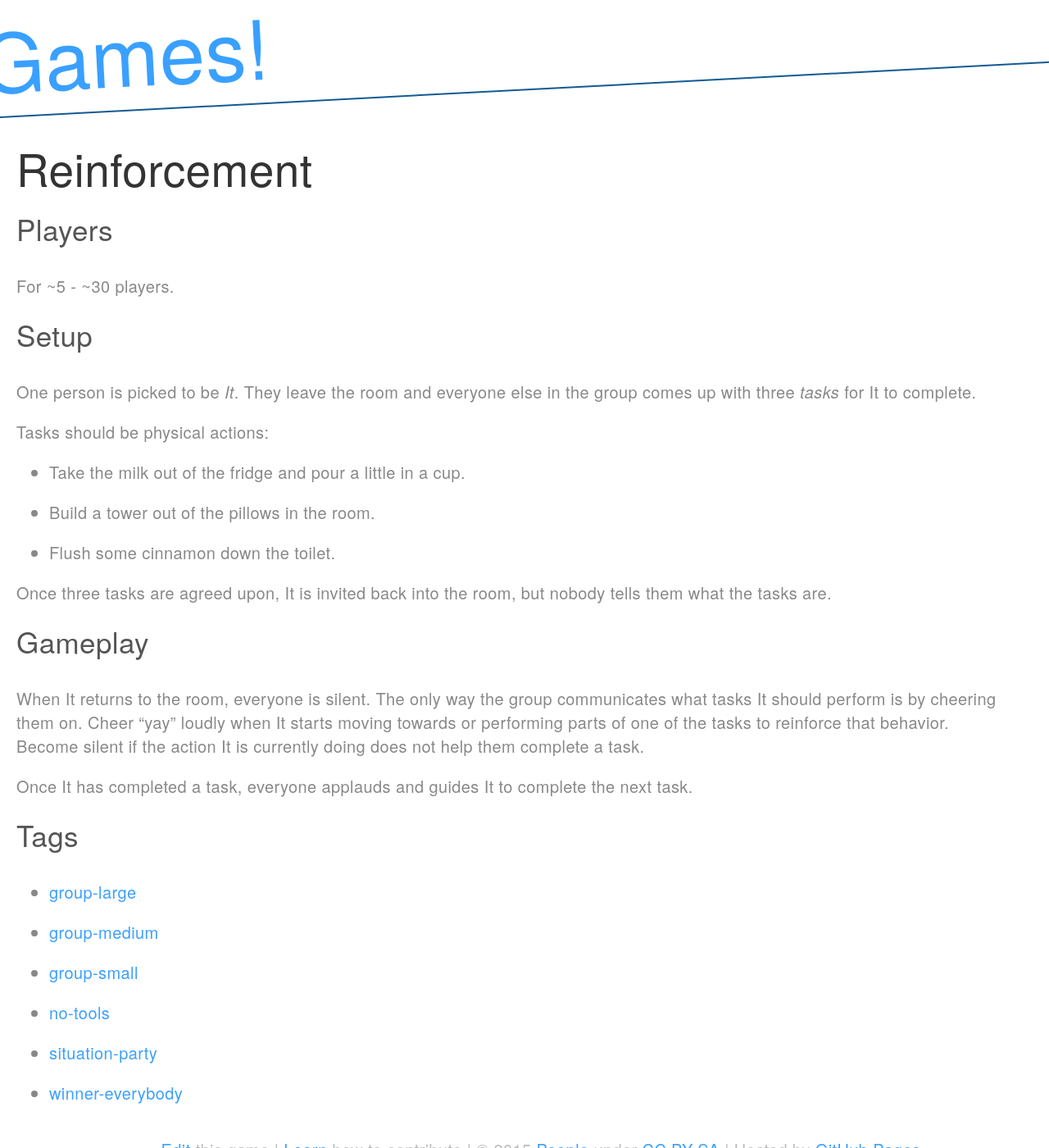
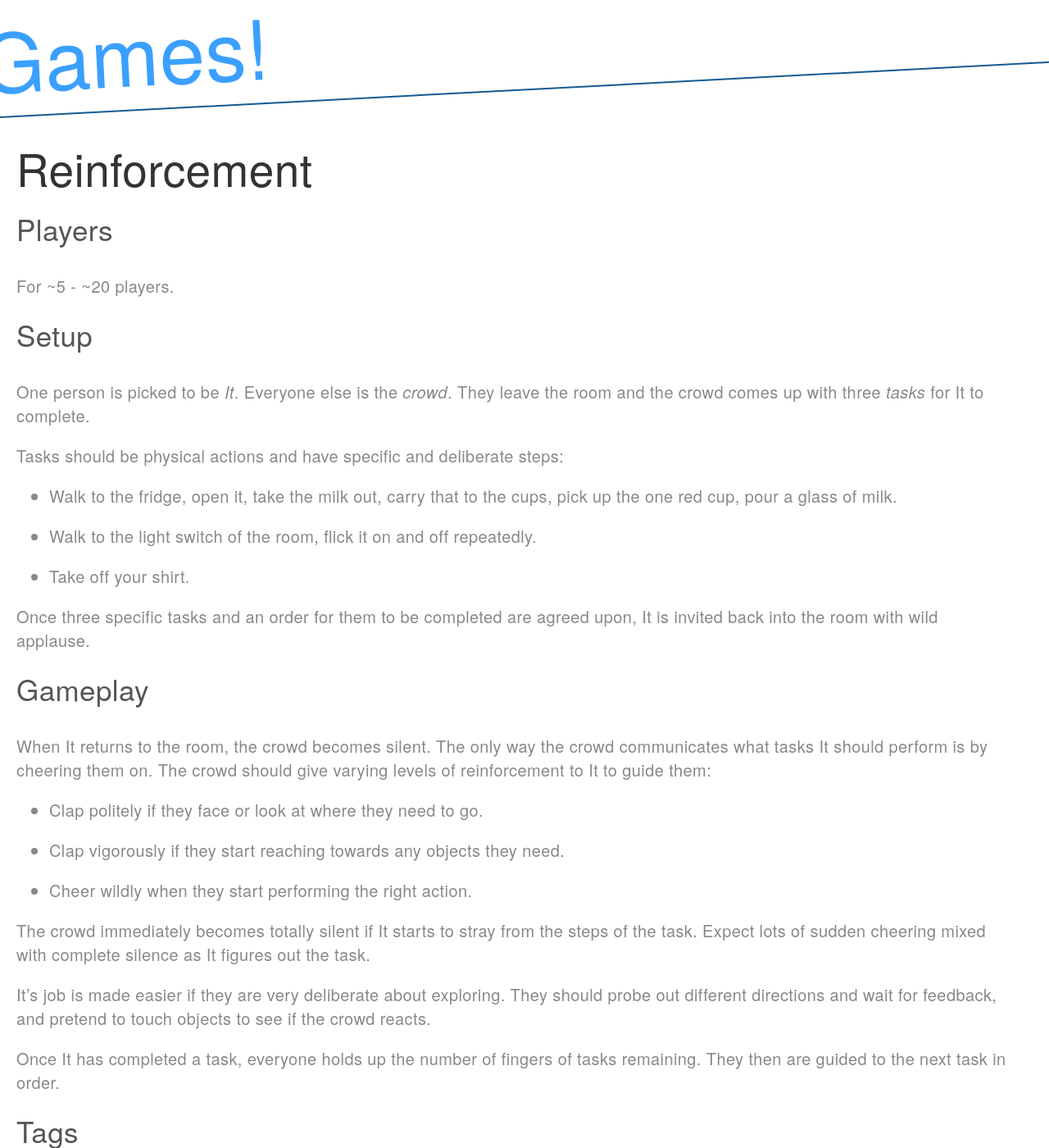
Before and after one commit to davidselassie/games, a Jekyll site: the page built from _games/reinforcement.md, in a window 1280 px wide and 1400 px high. Shown: the whole window at 82% size. Built offline with Jekyll 4.4.1, drawn with Linux system fonts in a browser that asks for light colours.

Commit message:
Update reinforcement.md

```diff
--- a/_games/reinforcement.md
+++ b/_games/reinforcement.md
@@ -8,25 +8,36 @@ tags:
   - situation-party
   - winner-everybody
 
-oneliner: Cheer someone on to complete random tasks
-players: ~5 - ~30
+oneliner: Cheer someone on to complete tasks
+players: ~5 - ~20
 ---
 # Setup
 One person is picked to be _It_.
-They leave the room and everyone else in the group comes up with three _tasks_ for It to complete.
+Everyone else is the _crowd_.
+They leave the room and the crowd comes up with three _tasks_ for It to complete.
 
-Tasks should be physical actions:
+Tasks should be physical actions and have specific and deliberate steps:
 
-- Take the milk out of the fridge and pour a little in a cup.
-- Build a tower out of the pillows in the room.
-- Flush some cinnamon down the toilet.
+- Walk to the fridge, open it, take the milk out, carry that to the cups, pick up the one red cup, pour a glass of milk.
+- Walk to the light switch of the room, flick it on and off repeatedly.
+- Take off your shirt.
 
-Once three tasks are agreed upon, It is invited back into the room, but nobody tells them what the tasks are.
+Once three specific tasks and an order for them to be completed are agreed upon, It is invited back into the room with wild applause.
 
 # Gameplay
-When It returns to the room, everyone is silent.
-The only way the group communicates what tasks It should perform is by cheering them on.
-Cheer "yay" loudly when It starts moving towards or performing parts of one of the tasks to reinforce that behavior.
-Become silent if the action It is currently doing does not help them complete a task.
+When It returns to the room, the crowd becomes silent.
+The only way the crowd communicates what tasks It should perform is by cheering them on.
+The crowd should give varying levels of reinforcement to It to guide them:
 
-Once It has completed a task, everyone applauds and guides It to complete the next task.
+- Clap politely if they face or look at where they need to go.
+- Clap vigorously if they start reaching towards any objects they need.
+- Cheer wildly when they start performing the right action.
+
+The crowd immediately becomes totally silent if It starts to stray from the steps of the task.
+Expect lots of sudden cheering mixed with complete silence as It figures out the task.
+
+It's job is made easier if they are very deliberate about exploring.
+They should probe out different directions and wait for feedback, and pretend to touch objects to see if the crowd reacts.
+
+Once It has completed a task, everyone holds up the number of fingers of tasks remaining.
+They then are guided to the next task in order.
```
